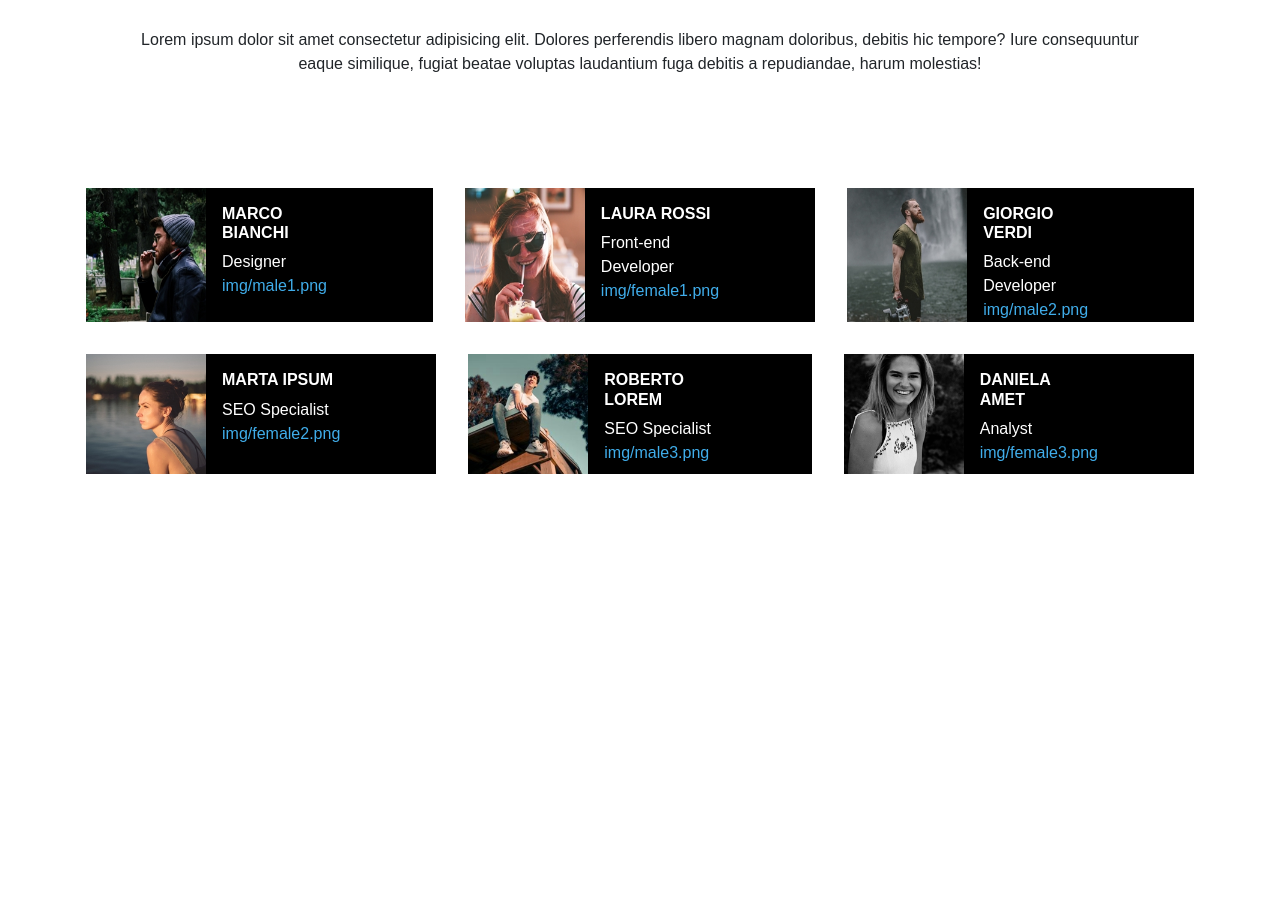
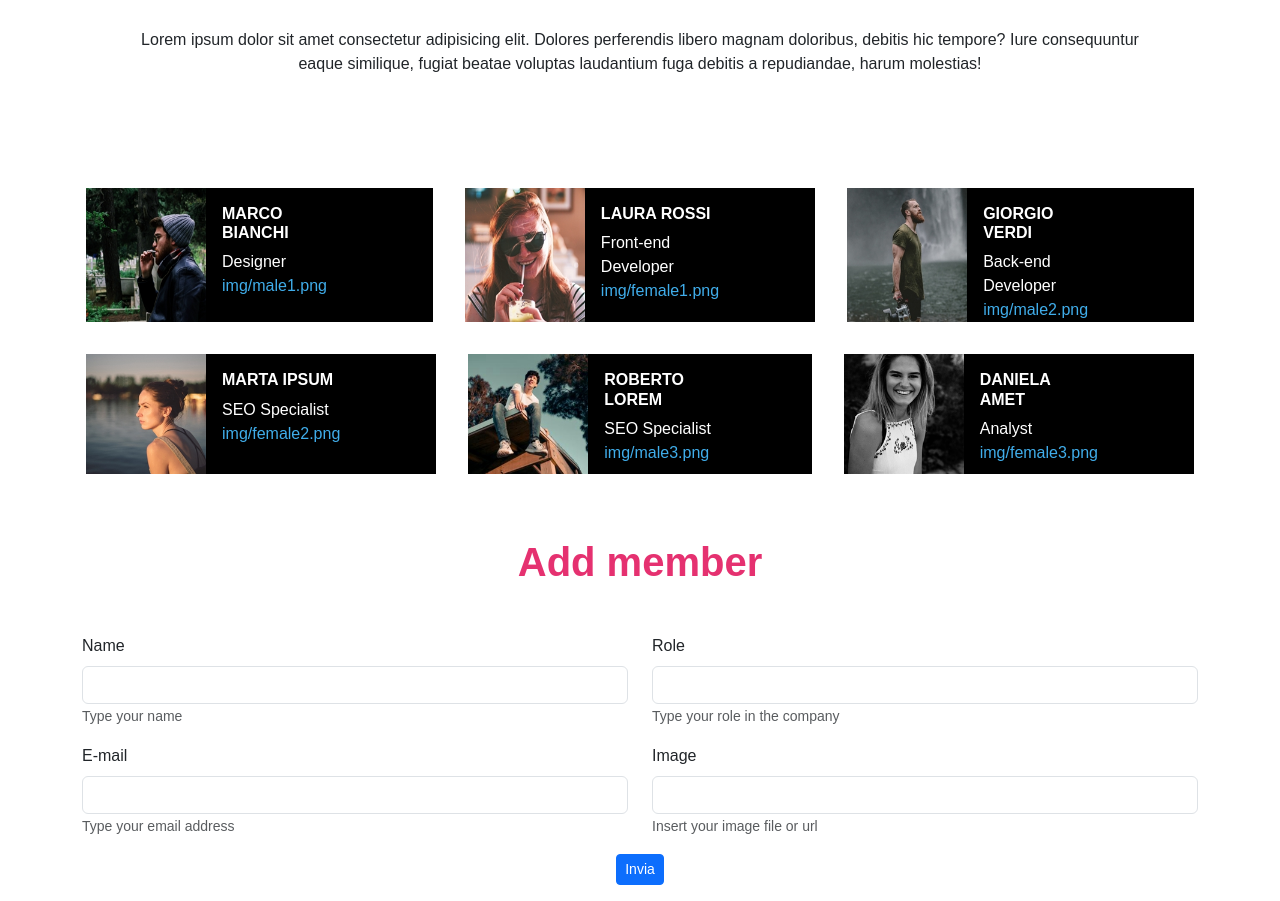
Before and after one commit to NavodContrath/js-our-team, a plain HTML site: page index.html in a window 1280 px wide. Shown: the part 164-1065 px from the top of the page. Before the commit the page ends 800 px from the top, so only its background shows below. Drawn offline with nearby package versions, Linux system fonts and the light colour scheme.

Commit message:
add form

```diff
--- a/assets/script.js
+++ b/assets/script.js
@@ -39,6 +39,9 @@ const teamMembers = [
 
 //1️⃣Get element from html by id
 const memberListEl = document.getElementById("member_list")
+const formEl = document.querySelector("form")
+console.log(formEl);
+
 
 //2️⃣For loop to cycle in the array
 for (let i = 0; i < teamMembers.length; i++) {
--- a/index.html
+++ b/index.html
@@ -28,7 +28,39 @@
             </div>
             <div class="row" id="member_list">
             </div>
+            <h1 class="text-center my-5">Add member</h1>
+            <form action="" class="row">
+                <div class="mb-3 col-6">
+                    <label for="" class="form-label">Name</label>
+                    <input type="text" class="form-control" name="user_name" id="user_name"
+                        aria-describedby="name_helpId" placeholder="" />
+                    <small id="name_helpId" class="form-text text-muted">Type your name</small>
+                </div>
+                <div class="mb-3 col-6">
+                    <label for="" class="form-label">Role</label>
+                    <input type="text" class="form-control" name="user_role" id="user_role"
+                        aria-describedby="role_helpId" placeholder="" />
+                    <small id="role_helpId" class="form-text text-muted">Type your role in the company</small>
+                </div>
+                <div class="mb-3 col-6">
+                    <label for="" class="form-label">E-mail</label>
+                    <input type="text" class="form-control" name="user_mail" id="user_mail"
+                        aria-describedby="email_helpId" placeholder="" />
+                    <small id="email_helpId" class="form-text text-muted">Type your email address</small>
+                </div>
+                <div class="mb-3 col-6">
+                    <label for="" class="form-label">Image</label>
+                    <input type="text" class="form-control" name="user_img" id="user_img" aria-describedby="img_helpId"
+                        placeholder="" />
+                    <small id="img_helpId" class="form-text text-muted">Insert your image file or url</small>
+                </div>
+                <div class="mb-3 col-12 text-center">
+                    <a class="btn btn-primary btn-sm " href="#" role="button">Invia</a>
+                </div>
+            </form>
         </div>
+
+
     </main>
     <!-- /main -->
     <script src="./assets/script.js"></script>
```
Also changed, not shown: 1 other file.
